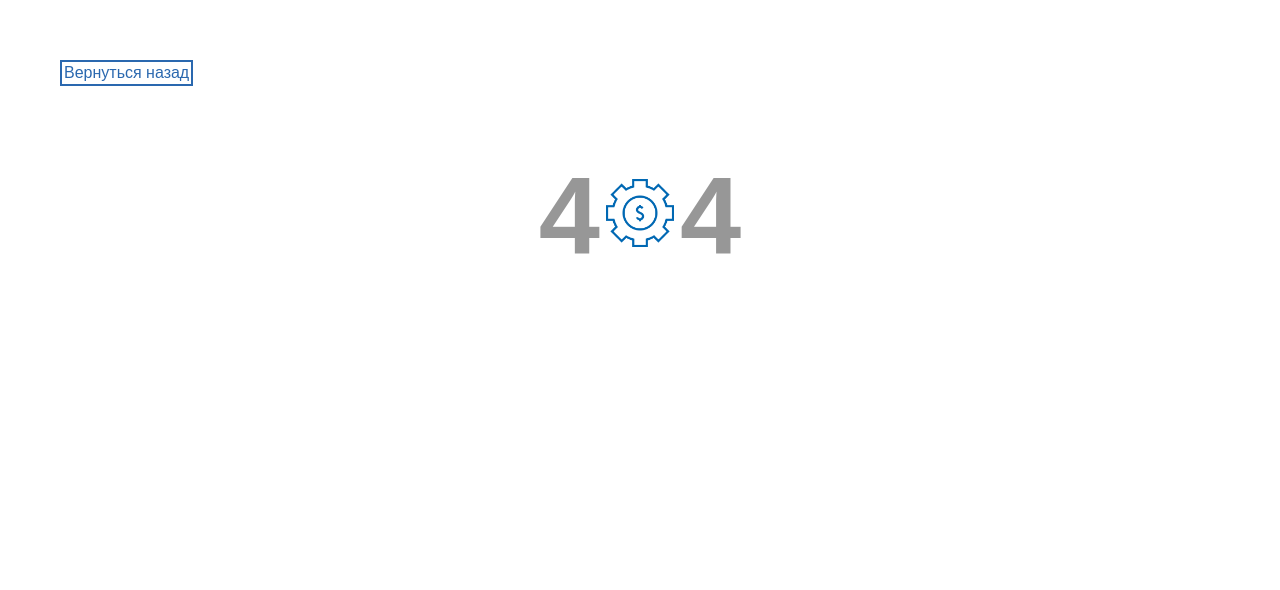
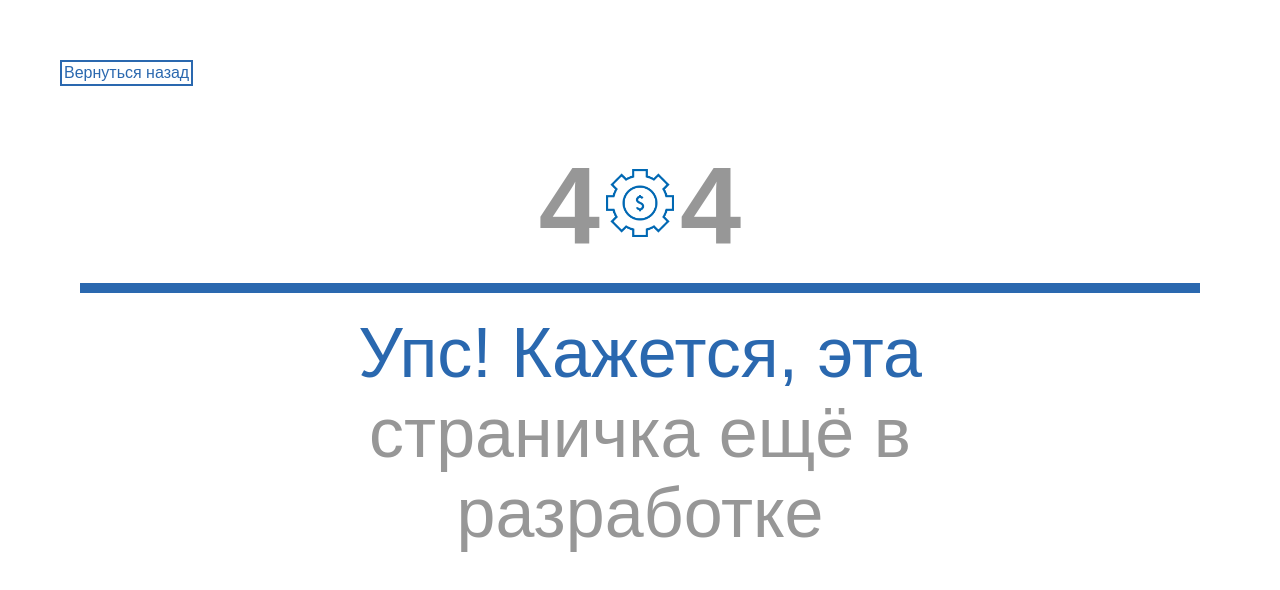
Before and after one commit to 2000Ilya/projects, a website: page public/pages/error404.html in a window 1280 px wide. Drawn offline with Linux system fonts and the light colour scheme.

Commit message:
error page

```diff
--- a/public/css/error404.css
+++ b/public/css/error404.css
@@ -22,8 +22,7 @@
     font-size: 110px;
     font-weight: bold;
     color: #979797;
-    border-image: url("/projects/public/images/paperplane.png") 30 stretch;
-    border: 10px solid transparent;
+    border-bottom: 10px solid #2a68af;
     padding: 15px;
 }
 
@@ -31,3 +30,17 @@
     height: 70px;
     margin: 5px;
 }
+
+.bluetext {
+    color: #2a68af;
+    font-size: 70px;
+    text-align: center;
+    margin-bottom: 0;
+}
+
+.greytext {
+    color: #979797;
+    font-size: 70px;
+    text-align: center;
+    margin-top: 0;
+}
--- a/public/pages/error404.html
+++ b/public/pages/error404.html
@@ -7,9 +7,12 @@
 </head>
 <body>
     <a class="goback" onclick="goBack()">Вернуться назад</a>
-
-    <div class="errortext">
-        4<img src="/projects/public/images/projects.png">4
+    <div class="allerrorinfo">
+        <div class="errortext">
+            4<img src="/projects/public/images/projects.png">4
+        </div>
+        <div class="bluetext">Упс! Кажется, эта</div>
+        <div class="greytext">страничка ещё в<br>разработке</div>
     </div>
 
 <script>
```
